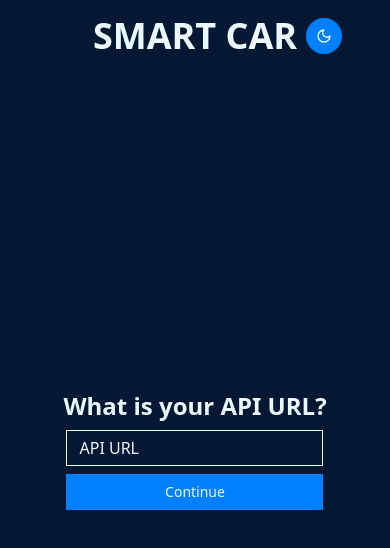
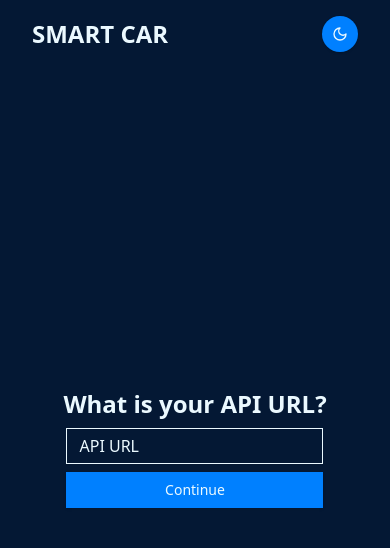
Before and after one commit to kelvinleandro/smart-something-site, a Next.js app: page / in a window 390 px wide. Shown: the top 548 px of the page. Built offline with nearby package versions, Linux system fonts and the light colour scheme.

Commit message:
fix: solve header responsiveness

```diff
--- a/src/app/page.tsx
+++ b/src/app/page.tsx
@@ -24,14 +24,14 @@ export default function Home() {
       className="flex flex-col w-full h-full items-center pt-4 px-8"
       style={{ backgroundColor: theme.background }}
     >
-      <div className="w-full relative flex items-center justify-center self-start">
+      <div className="w-full relative flex items-center justify-between md:justify-center self-start">
         <h1
-          className="text-4xl font-bold text-center justify-self-center"
+          className="text-2xl md:text-4xl font-bold text-center justify-self-center"
           style={{ color: theme.text }}
         >
           SMART CAR
         </h1>
-        <div className="absolute flex gap-2 right-4 items-center">
+        <div className="md:absolute flex gap-2 right-4 items-center">
           {baseUrl.length > 0 && (
             <Button
               onClick={handleUpdate}
```
